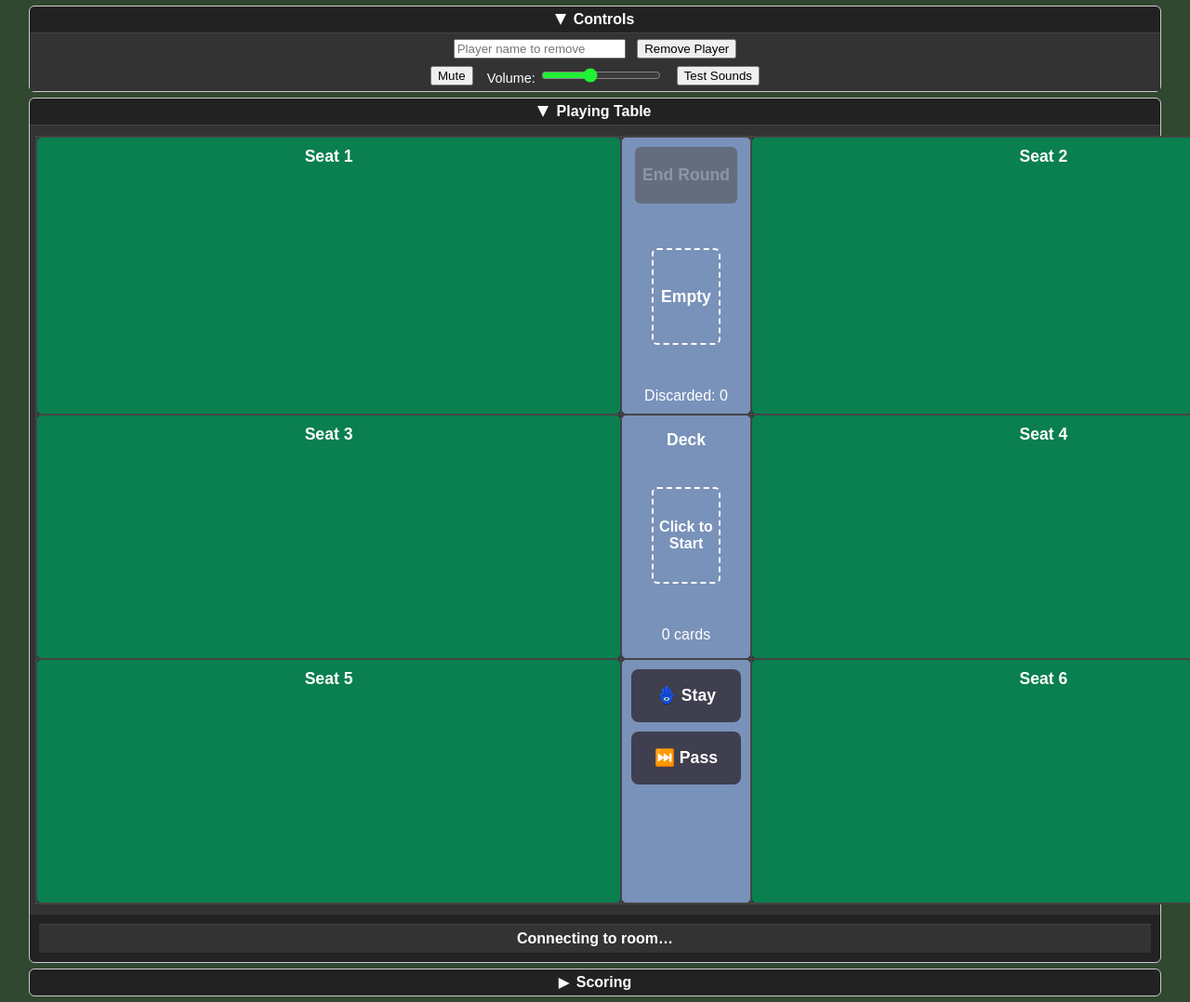
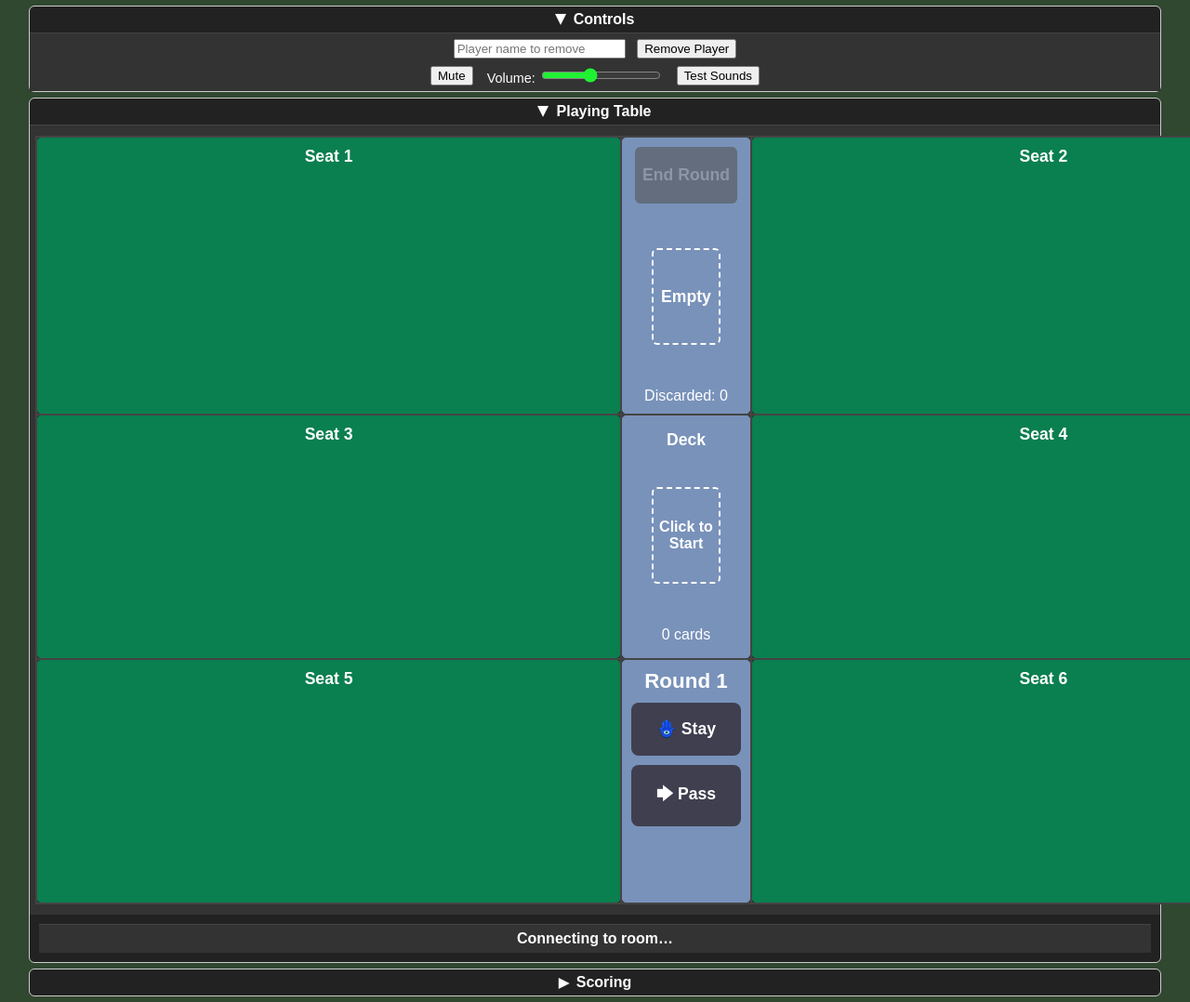
Before and after one commit to 8mmfstop2-ops/flip6, a website: page public/table.html in a window 1280 px wide. Shown: the top 1078 px of the page at 93% size. Drawn offline with nearby package versions, Linux system fonts and the light colour scheme; no server answers.

Commit message:
Update table.html

```diff
--- a/public/table.html
+++ b/public/table.html
@@ -440,10 +440,17 @@ td.discard-cell {
           </td>
 
           <!-- Stay + Pass buttons (vertical layout) -->
-          <td class="stay-cell">
-            <button id="stay-button" class="stay-button">🪬 Stay</button>
-            <button id="pass-button" class="stay-button">⏭️ Pass</button>
-          </td>
+         <td class="stay-cell">
+
+           <div id="round-display"
+                style="font-size: 1.4em; font-weight: bold; margin-bottom: 10px;">
+             Round 1
+           </div>
+
+           <button id="stay-button" class="stay-button">🪬 Stay</button>
+           <button id="pass-button" class="stay-button">🡆 Pass</button>
+         </td>
+
 
           <td id="seat6">
             <div class="player-name">Seat 6</div>
@@ -1009,8 +1016,10 @@ function detectSoundAndAnimationEvents(state) {
 socket.on("stateUpdate", (state) => {
   currentState = state;
 
+  document.getElementById("round-display").textContent =
+    "Round " + state.roundNumber;
+
   detectSoundAndAnimationEvents(state);
-
   renderDeck(state);
   renderDiscard(state);
   renderPlayers(state);
```
